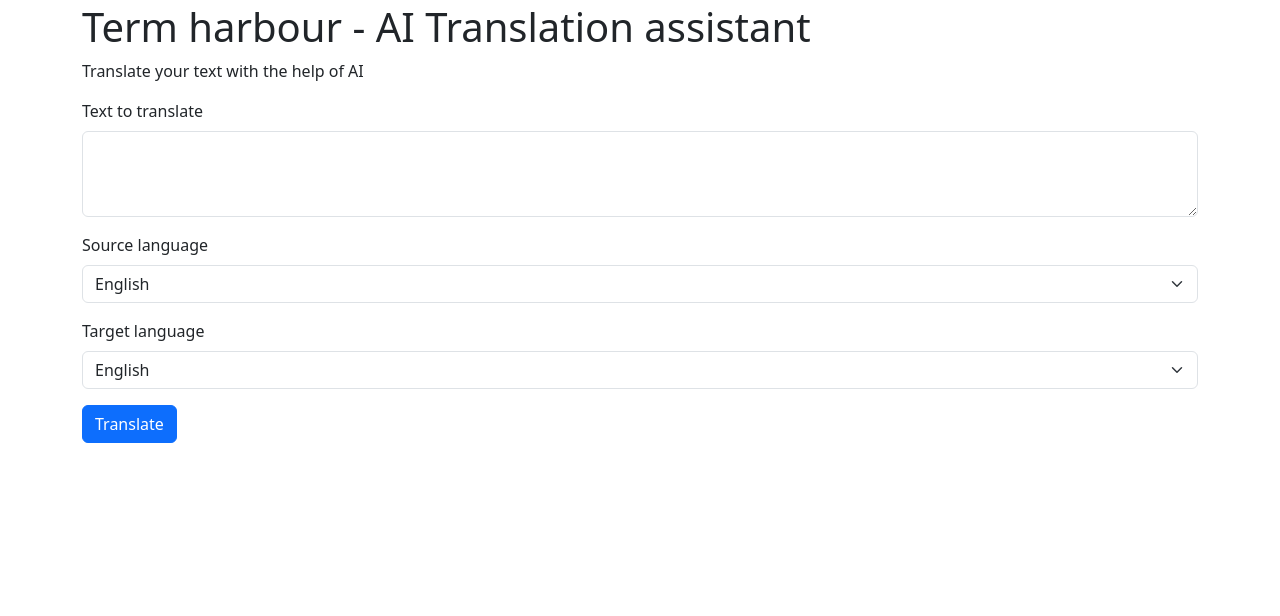
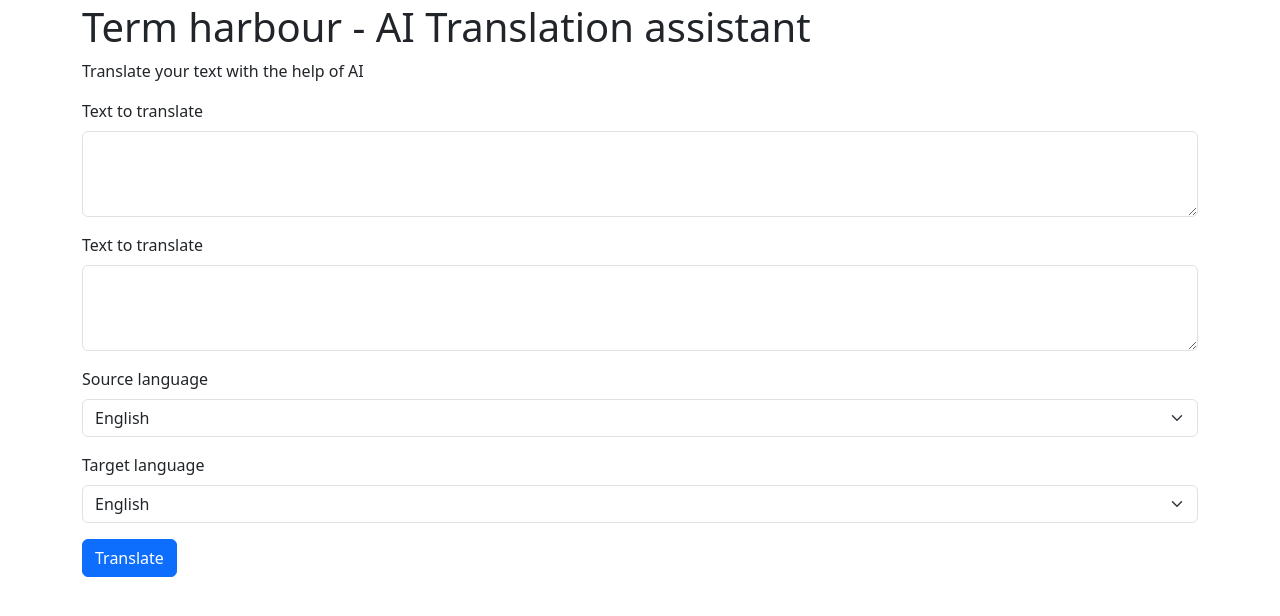
Before and after one commit to pllewy/TermHarbour, a Flask app: page / in a window 1280 px wide. Shown: the part 83-699 px from the top of the page. Run offline with Flask 2, Linux system fonts and the light colour scheme.

Commit message:
Start branch

```diff
--- a/templates/main_page.html
+++ b/templates/main_page.html
@@ -24,6 +24,10 @@
 <div class="col">
             <form action="/" method="post">
                 <div class="mb-3">
+                    <label for="text" class="form-label">Text to translate</label>
+                    <textarea class="form-control" id="text" name="text" rows="3">{{ text }}</textarea>
+                </div>
+                            <div class="mb-3">
                     <label for="text" class="form-label">Text to translate</label>
                     <textarea class="form-control" id="text" name="text" rows="3">{{ text }}</textarea>
                 </div>
```
